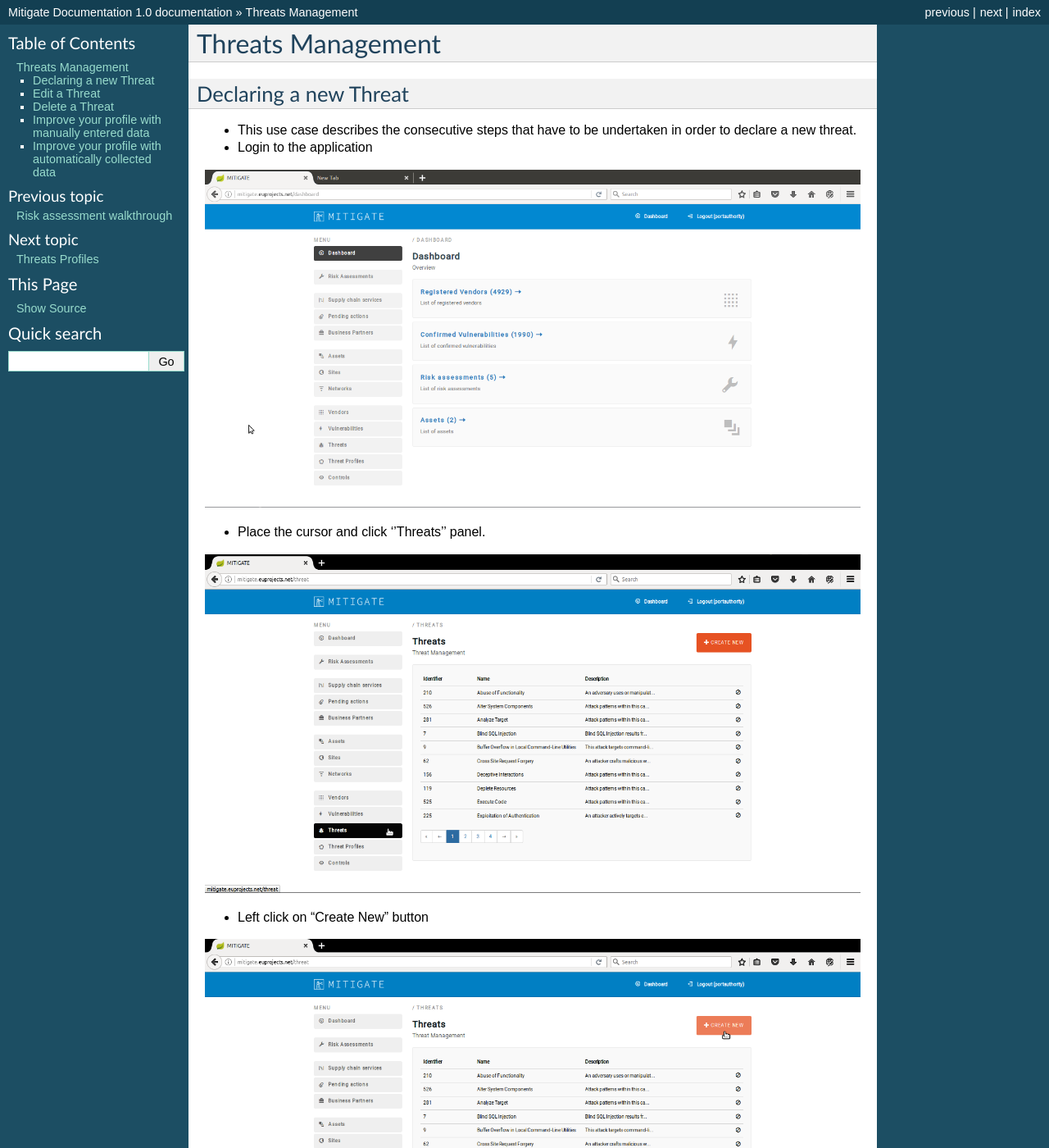
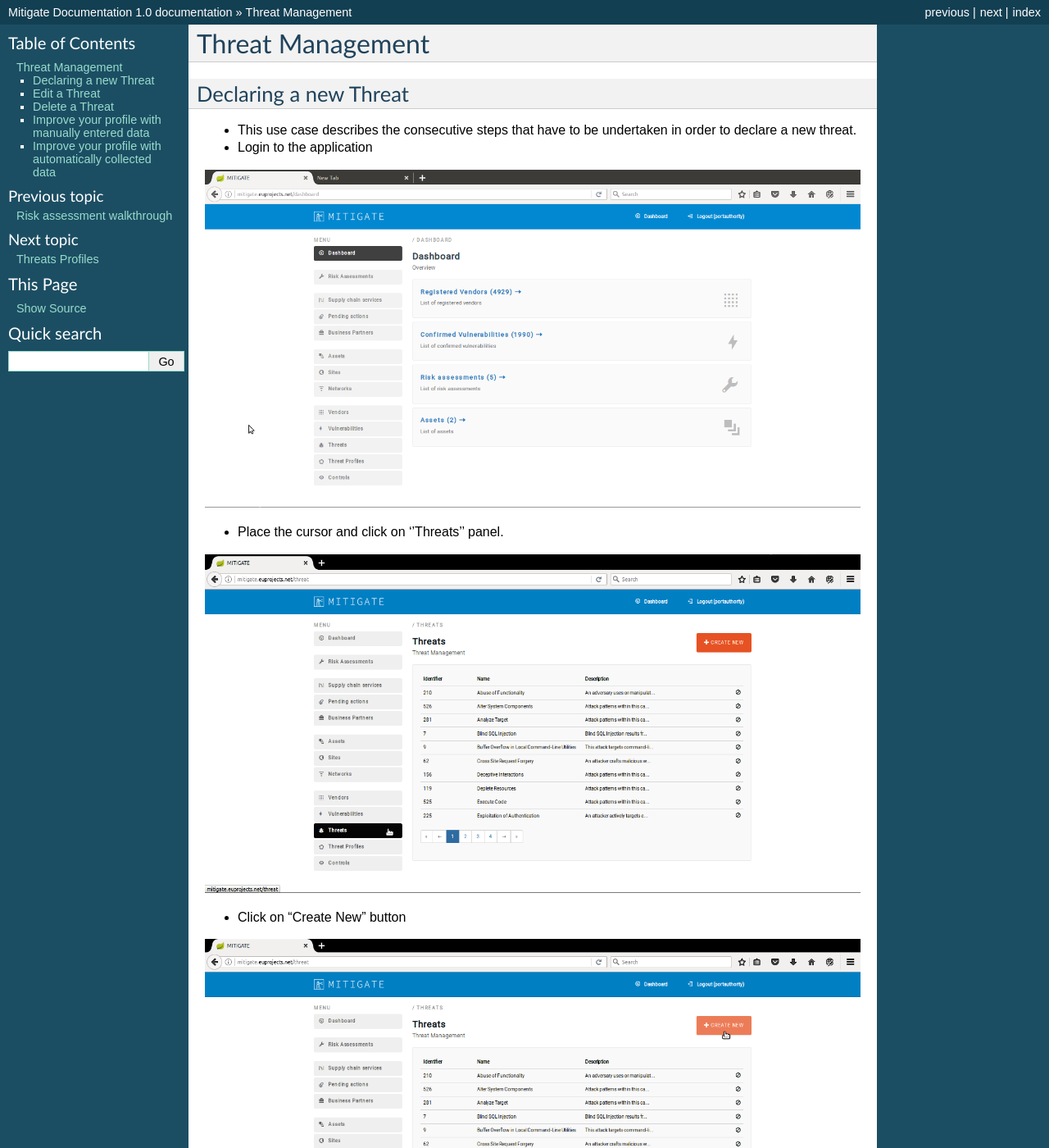
Before and after one commit to singularlogic/mitigate-documentation, a Sphinx documentation site: the page built from docs/b_threats.rst, in a window 1280 px wide and 1400 px high. Shown: the whole window at 82% size. Built offline with Sphinx 7.4.7, drawn with Linux system fonts in a browser that asks for light colours; some of the changed text lies outside the part shown.

Commit message:
Update b_threats.rst

```diff
--- a/docs/b_threats.rst
+++ b/docs/b_threats.rst
@@ -1,5 +1,5 @@
 ========
-Threats Management
+Threat Management
 ========
 
 Declaring a new Threat
@@ -10,11 +10,11 @@ Declaring a new Threat
 
 .. image:: assets/Log_4.png
 
-- Place the cursor and click ''Threats'' panel.
+- Place the cursor and click on ''Threats'' panel.
 
 .. image:: assets/new_threat.png
 
-- Left click on "Create New" button
+- Click on "Create New" button
 
 .. image:: assets/new_threat_2.png
 
```
